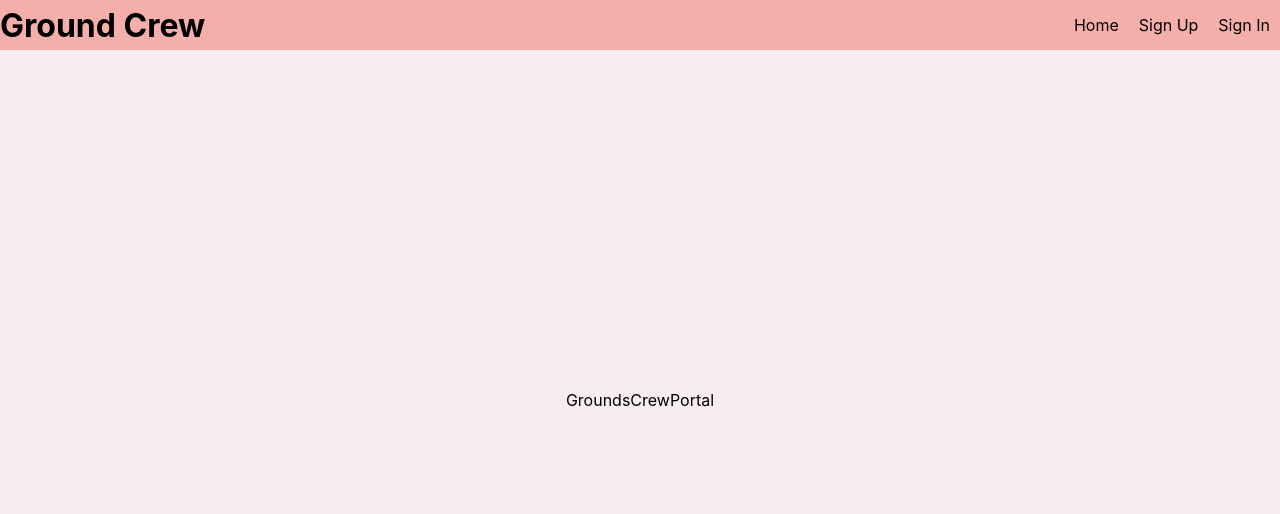
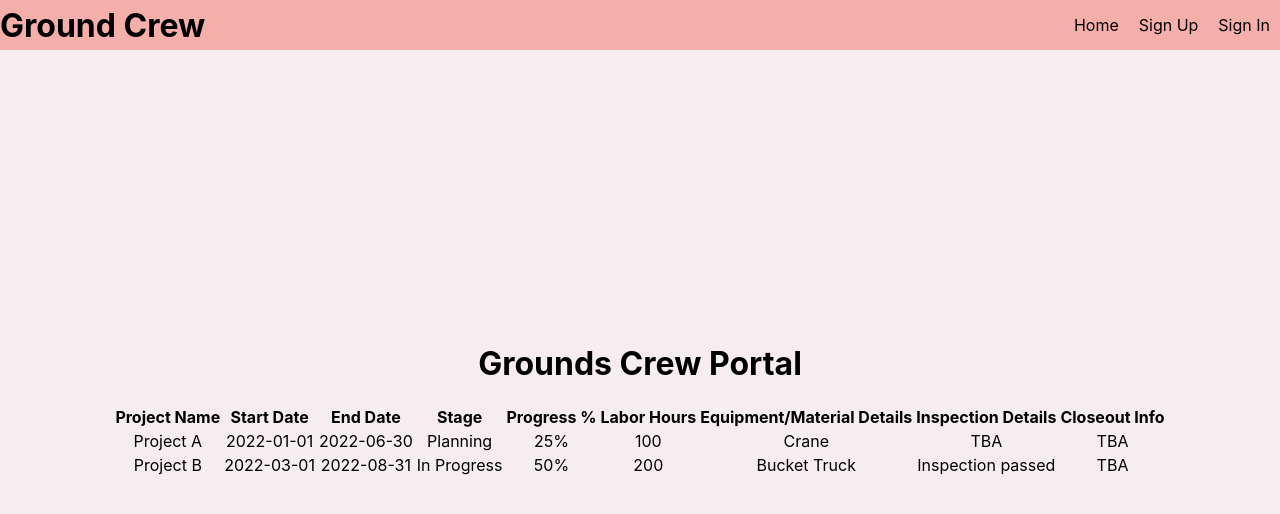
Before and after one commit to AidanGio/Dynamic-Ducks, a React (Create React App) app in the folder frontend/: page /groundscrewportal in a window 1280 px wide. Shown: the top 514 px of the page. Built offline with nearby package versions, Linux system fonts and the light colour scheme.

Commit message:
basic grounds crew portal, needing api integration

```diff
--- a/frontend/src/pages/GroundsCrewPortal.js
+++ b/frontend/src/pages/GroundsCrewPortal.js
@@ -2,7 +2,68 @@ import React from "react";
 import GroundCrewLayout from "../layouts/GroundCrewLayout";
 
 const GroundsCrewPortal = () => {
-  return <GroundCrewLayout>GroundsCrewPortal</GroundCrewLayout>;
+  const projects = [
+    {
+      id: 1,
+      name: "Project A",
+      startDate: "2022-01-01",
+      endDate: "2022-06-30",
+      stage: "Planning",
+      progress: 25,
+      laborHours: 100,
+      equipmentDetails: "Crane",
+      inspectionDetails: "TBA",
+      closeoutInfo: "TBA",
+    },
+    {
+      id: 2,
+      name: "Project B",
+      startDate: "2022-03-01",
+      endDate: "2022-08-31",
+      stage: "In Progress",
+      progress: 50,
+      laborHours: 200,
+      equipmentDetails: "Bucket Truck",
+      inspectionDetails: "Inspection passed",
+      closeoutInfo: "TBA",
+    },
+  ];
+
+  return (
+    <GroundCrewLayout>
+      <h1>Grounds Crew Portal</h1>
+      <table>
+        <thead>
+          <tr>
+            <th>Project Name</th>
+            <th>Start Date</th>
+            <th>End Date</th>
+            <th>Stage</th>
+            <th>Progress %</th>
+            <th>Labor Hours</th>
+            <th>Equipment/Material Details</th>
+            <th>Inspection Details</th>
+            <th>Closeout Info</th>
+          </tr>
+        </thead>
+        <tbody>
+        {projects.map((project) => (
+            <tr key={project.id}>
+              <td>{project.name}</td>
+              <td>{project.startDate}</td>
+              <td>{project.endDate}</td>
+              <td>{project.stage}</td>
+              <td>{project.progress}%</td>
+              <td>{project.laborHours}</td>
+              <td>{project.equipmentDetails}</td>
+              <td>{project.inspectionDetails}</td>
+              <td>{project.closeoutInfo}</td>
+            </tr>
+          ))}
+        </tbody>
+      </table>
+    </GroundCrewLayout>
+  );
 };
 
 export default GroundsCrewPortal;
--- a/frontend/src/pages/SignInPage.js
+++ b/frontend/src/pages/SignInPage.js
@@ -14,16 +14,16 @@ const SignInPage = () => {
 
     switch (role) {
       case "Client Portal":
-        window.location.href = "/client-portal";
+        window.location.href = "/clientportal";
         break;
       case "Sales Portal":
-        window.location.href = "/sales-portal";
+        window.location.href = "/salesportal";
         break;
       case "Grounds Crew Portal":
-        window.location.href = "/grounds-crew-portal";
+        window.location.href = "/groundscrewportal";
         break;
       case "Operations Manager Portal":
-        window.location.href = "/operations-manager-portal";
+        window.location.href = "/operationsmanagerportal";
         break;
       default:
         console.log("Invalid role selected.");
```
